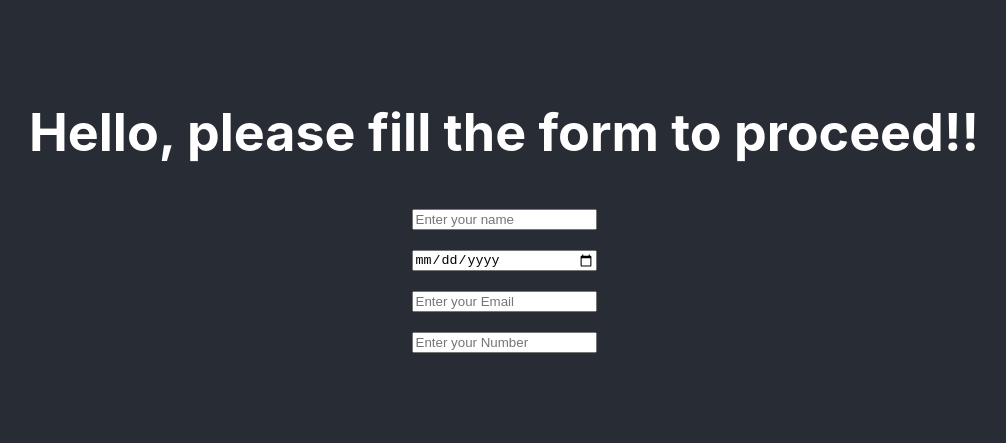
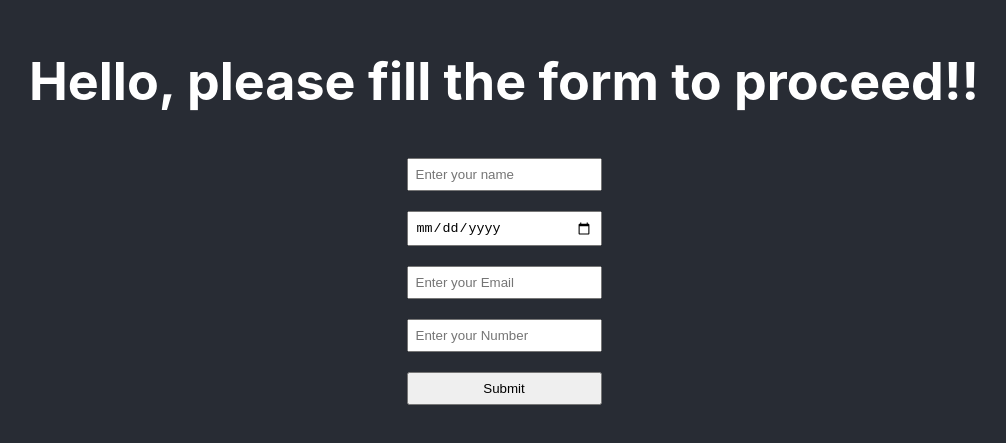
Before and after one commit to pshashank64/validation-react, a React (Create React App) app: page / in a window 1280 px wide. Shown: the part 185-628 px from the top of the page, without its empty margins (136-1142 px from the left). Built offline with nearby package versions, Linux system fonts and the light colour scheme.

Commit message:
server is up and sends data to the mongo atlas

```diff
--- a/src/App.css
+++ b/src/App.css
@@ -21,4 +21,5 @@
 
 .formData input{
   margin: 10px;
+  padding: 7px;
 }
--- a/src/App.js
+++ b/src/App.js
@@ -1,17 +1,38 @@
+import {useState} from 'react';
 import './App.css';
 
 function App() {
+  const [name, setName] = useState('');
+  const [dob, setDob] = useState('');
+  const [email, setEmail] = useState('');
+  const [mobile, setMobile] = useState('');
+
+  const handleformSubmit = (event) => {
+    event.preventDefault();
+    const dataSubmit = {name, dob, email, mobile};
+    fetch('http://localhost:8000/register', {
+      method: 'POST',
+      headers: {
+        'Content-Type': 'application/json'
+      },
+      body: JSON.stringify(dataSubmit)
+    }).then(res => res.json())
+    .then(res => {
+      console.log(res);
+    })
+  }
   return (
     <div className="App">
       <header className="App-header">
         <h1> Hello, please fill the form to proceed!! </h1>
-        <form action='' method='POST' className='formData'>
-          <input type="text" placeholder='Enter your name'></input>
-          <input type="date"></input>
-          <input type="email" placeholder='Enter your Email'></input>
-          <input type="number" placeholder='Enter your Number'></input>
+        <form action='' method='POST' className='formData' onSubmit={handleformSubmit}>
+          <input type="text" placeholder='Enter your name' name='name' value={name} onChange={(event) => setName(event.target.value)}></input>
+          <input type="date" name="dob" value={dob} onChange={(event) => setDob(event.target.value)}></input>
+          <input type="email" placeholder='Enter your Email' name="email" value={email} onChange={(event) => setEmail(event.target.value)}></input>
+          <input type="number" placeholder='Enter your Number' name="mobile" value={mobile} onChange={(event) => setMobile(event.target.value)}></input>
+          <input type="submit"></input>
         </form>
-      </header>
+        </header>
     </div>
   );
 }
```
